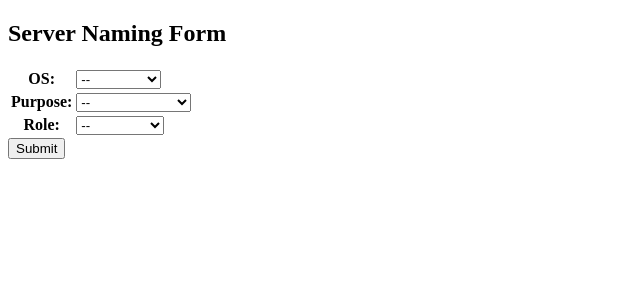
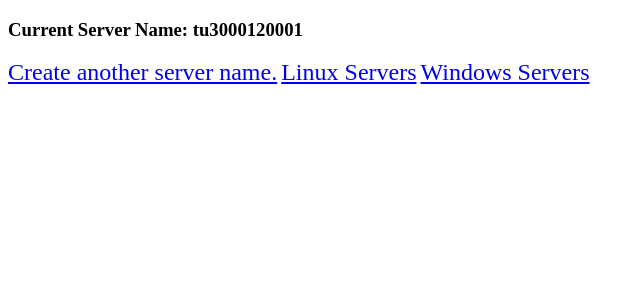
Before and after one commit to typow21/servernamingNew, a Django app: page /displayserver/ in a window 1280 px wide. Shown: the top 300 px of the page, without its empty margins (0-644 px from the left). Run offline with Django 3.2, Linux system fonts and the light colour scheme; data comes from the database, SQL or seed files in the repository; both versions use the stored data as it was after the commit.

Commit message:
Version 1.0.0

```diff
--- a/modelForm/detailsapp/models.py
+++ b/modelForm/detailsapp/models.py
@@ -61,24 +61,23 @@ class ServerDetails(models.Model):
 
 def classifyServer(currentInstance):
     #first char = os :: second char: purpose :: third char: role
-    classifier = {"3010020": "wnw", "3010021": "wna", "3010022": "wnd", "3010023": "wns", #windows non prod
-                "3000120":"wpw", "3000121": "wpa","3000122": "wpd", "3000123": "wps",  #windows prod
-                "3011120":"wtw", "3011121": "wta","3011122": "wtd", "3000123": "wts", #windos test
+    classifier={"3000120":"wpw", "3000121": "wpa", "3000122": "wpd", "3000123": "wps",  #windows prod
+                "3010020":"wnw", "3010021": "wna", "3010022": "wnd", "3010023": "wns", #windows non prod
+                "3011120":"wtw", "3011121": "wta", "3011122": "wtd", "3011123": "wts", #windos test
+                "3500120":"lpw", "3500121": "lpa", "3500122": "lpd", "3500123": "lps",  #linux prod
                 "3510020":"lnw", "3510021": "lna", "3510022": "lnd", "3510023": "lns", #linux non prod
-                "3500120":"lpw", "3500121": "lpa","3500122": "lpd", "3500123": "lps",  #linux prod
-                "3511120":"ltw", "3511121": "lta","3511122": "ltd", "3500123": "lts"} #linux test
+                "3511120":"ltw", "3511121": "lta", "3511122": "ltd", "3511123": "lts"} #linux test
     currentInstance.ident = classifier.get(currentInstance.OS+currentInstance.purpose+currentInstance.role)
     print("classification: ", currentInstance.ident)
 
 def createArrayOfSets(servers):
-    columnSets = [servers.filter(ident = "wnw"),servers.filter(ident = "wna"),servers.filter(ident = "wnd"),
-    servers.filter(ident = "wns"),servers.filter(ident = "wpw"),servers.filter(ident = "wpa"),
-    servers.filter(ident = "wpd"),servers.filter(ident = "wps"),servers.filter(ident = "wtw"),
-    servers.filter(ident = "wta"),servers.filter(ident = "wtd"),servers.filter(ident = "wts"),
-    servers.filter(ident = "lnw"),servers.filter(ident = "lna"),servers.filter(ident = "lnd"),
-    servers.filter(ident = "lns"),servers.filter(ident = "lpw"),servers.filter(ident = "lpa"),
-    servers.filter(ident = "lpd"),servers.filter(ident = "lps"),servers.filter(ident = "ltw"),
-    servers.filter(ident = "lta"),servers.filter(ident = "ltd"),servers.filter(ident = "lts")]
+    columnSets = [
+    servers.filter(ident = "wpw"),servers.filter(ident = "wpa"),servers.filter(ident = "wpd"),servers.filter(ident = "wps"),
+    servers.filter(ident = "wnw"),servers.filter(ident = "wna"),servers.filter(ident = "wnd"),servers.filter(ident = "wns"),
+    servers.filter(ident = "wtw"),servers.filter(ident = "wta"),servers.filter(ident = "wtd"),servers.filter(ident = "wts"),
+    servers.filter(ident = "lpw"),servers.filter(ident = "lpa"),servers.filter(ident = "lpd"),servers.filter(ident = "lps"),
+    servers.filter(ident = "lnw"),servers.filter(ident = "lna"),servers.filter(ident = "lnd"),servers.filter(ident = "lns"),
+    servers.filter(ident = "ltw"),servers.filter(ident = "lta"),servers.filter(ident = "ltd"),servers.filter(ident = "lts")]
     return columnSets
 
 def checkDuplicates(currentInstance):
--- a/modelForm/detailsapp/template/displayLinux.html
+++ b/modelForm/detailsapp/template/displayLinux.html
@@ -5,10 +5,12 @@
         <title>Linux Server Naming</title>
     </head>
     <body>
-        <h1 style="text-align: center;">Linux Server Names *Do not reload this page*</h1>
+        <h1 style="text-align: center;">Linux Server Names</h1>
         <h2 style="text-align: center;">Most recent server: {{currentServer.serverName}}</h2>
         <hr>
-        <a href="/form/" style="font-size:x-large ;">Create another server name.</a>
+        <a href="/form/" style="font-size:large ;">Create another server name.</a>
+        <a href="/displaywindows/" style="font-size:large ;">Windows Servers</a>
+        <a href="/displayserver/" style="font-size:large ;">Last created server name</a>
         <br>
         <br>
         <table border="1" width = "100%">
--- a/modelForm/detailsapp/template/displayserver.html
+++ b/modelForm/detailsapp/template/displayserver.html
@@ -4,8 +4,10 @@
   <meta charset="UTF-8">
   <title>Django test</title>
 </head>
-<body>{
-    <h1>Current Server Name: {{server.serverName}}</h1>
+<body>
+    <h3>Current Server Name: {{currentServer.serverName}}</h3>
     <a href="/form/" style="font-size:x-large ;">Create another server name.</a>
+    <a href="/displaylinux/" style="font-size:x-large ;">Linux Servers</a>
+    <a href="/displaywindows/" style="font-size:x-large ;">Windows Servers</a>
 </body>
 </html>
--- a/modelForm/detailsapp/template/displaywindows.html
+++ b/modelForm/detailsapp/template/displaywindows.html
@@ -5,10 +5,11 @@
         <title>Windows Server Naming</title>
     </head>
     <body>
-        <h1 style="text-align: center;">Windows Server Names *Do not reload this page*</h1>
+        <h1 style="text-align: center;">Windows Server Names</h1>
         <h2 style="text-align: center;">Most recent server: {{currentServer.serverName}}</h2>
         <hr>
-        <a href="/userdetails/" style="font-size:x-large ;">Create another server name.</a>
+        <a href="/form/" style="font-size:large ;">Create another server name</a>
+        <a href="/displaylinux/" style="font-size:large ;">Linux Server Names</a>
         <br>
         <br>
         <table border="1" width = "100%">
--- a/modelForm/detailsapp/template/serverDetails.html
+++ b/modelForm/detailsapp/template/serverDetails.html
@@ -6,7 +6,7 @@
 </head>
 <body>
     <h2>Server Naming Form</h2>
-    <form action="/displayserver/" method="post">
+    <form action="/form/" method="post">
     {%csrf_token%}
     <table>
         {{form.as_table}}
--- a/modelForm/detailsapp/urls.py
+++ b/modelForm/detailsapp/urls.py
@@ -5,9 +5,9 @@ from detailsapp import views as detailsapp_views
 
 urlpatterns = [
     path('form/', detailsapp_views.form),
-    path('displaywindow/', detailsapp_views.form),
-    path('displaylinux/', detailsapp_views.form),
-    path('displayserver/', detailsapp_views.form),
+    path('displaywindows/', detailsapp_views.displaywindows),
+    path('displaylinux/', detailsapp_views.displaylinux),
+    path('displayserver/', detailsapp_views.displayserver),
     # path('form/', detailsapp_views.form),
     # path('results/', detailsapp_views.results),
     path('admin/', admin.site.urls),
--- a/modelForm/detailsapp/views.py
+++ b/modelForm/detailsapp/views.py
@@ -2,7 +2,7 @@ from django.shortcuts import render
 from django.db import models
 from detailsapp.models import ServerDetails
 from django.template import loader
-from django.http import HttpResponse
+from django.http import HttpResponse, HttpResponseRedirect
 from django.forms import modelformset_factory
 from .forms import ServerModelForm
 from django.db.models import F
@@ -12,13 +12,20 @@ from detailsapp import models
 # from .models import Server
 
 def displayserver(request):
-    return render(request, "detailsapp/template/displayserver.html", {})
+    currentInstance = ServerDetails.objects.last()
+    return render(request, "detailsapp/template/displayserver.html", {'currentServer':currentInstance})
 
 def displaylinux(request):
-    return render(request, "detailsapp/template/displaylinux.html", {})
+    servers = ServerDetails.objects.all()
+    columnSets = models.createArrayOfSets(servers)
+    currentInstance = ServerDetails.objects.last()
+    return render(request, "detailsapp/template/displaylinux.html", {'columnSets':columnSets, 'currentServer':currentInstance})
 
 def displaywindows(request):
-    return render(request, "detailsapp/template/displaywindows.html",{})
+    servers = ServerDetails.objects.all()
+    columnSets = models.createArrayOfSets(servers)
+    currentInstance = ServerDetails.objects.last()
+    return render(request, "detailsapp/template/displaywindows.html", {'columnSets':columnSets, 'currentServer':currentInstance})
 
 def form(request):
     if request.method == 'POST':
@@ -27,29 +34,30 @@ def form(request):
             u = form.save()
             currentInstance = ServerDetails.objects.last()
             # raise error if you submit a blank form
-            print("\n")
-            # print("\nCurrent Server: ", currentInstance)
             currentInstSequence = currentInstance.sequence
-            # print("Set of servers: ", servers)
             # i feel like this should be done in the model
             while(models.checkDuplicates(currentInstance)):
                 currentInstance.sequence = models.updateSequence(currentInstance)
             currentInstance.serverName = currentInstance.assignName()
             serverName = currentInstance.assignName()
-            print("Current Server Name: " , serverName)
+
+            # print("Current Server Name: " , serverName)
             models.classifyServer(currentInstance)
             servers = ServerDetails.objects.all()
             currentInstance.save()
+
             print("Current server name 2:",ServerDetails.objects.last().serverName)
-            # serverTypes --> have a function return a dictionary of all types of servers
+            #returns an array of server sets -- each index is a set of servers with same ident
+            #ident is the naming key for groups of servers
             columnSets = models.createArrayOfSets(servers)
             print("column sets", columnSets[0])
             if (currentInstance.ident[0] == "w"):
                 print("windows\n")
-                return render(request, 'detailsapp/template/displaywindows.html', {'servers':servers, 'currentServer':currentInstance, 'columnSets':columnSets})
+                return HttpResponseRedirect('/displaywindows')
             else:
                 print("linux\n")
-                return render(request, 'detailsapp/template/displaylinux.html', {'servers':servers, 'currentServer':currentInstance, 'columnSets':columnSets})
+                return HttpResponseRedirect('/displaylinux/')
+            # return HttpResponseRedirect('/displayserver/')
     else:
         form_class = ServerModelForm
         return render(request, 'detailsapp/template/serverDetails.html' , {'form':form_class,} )
```
Also changed, not shown: modelForm/db.sqlite3.
